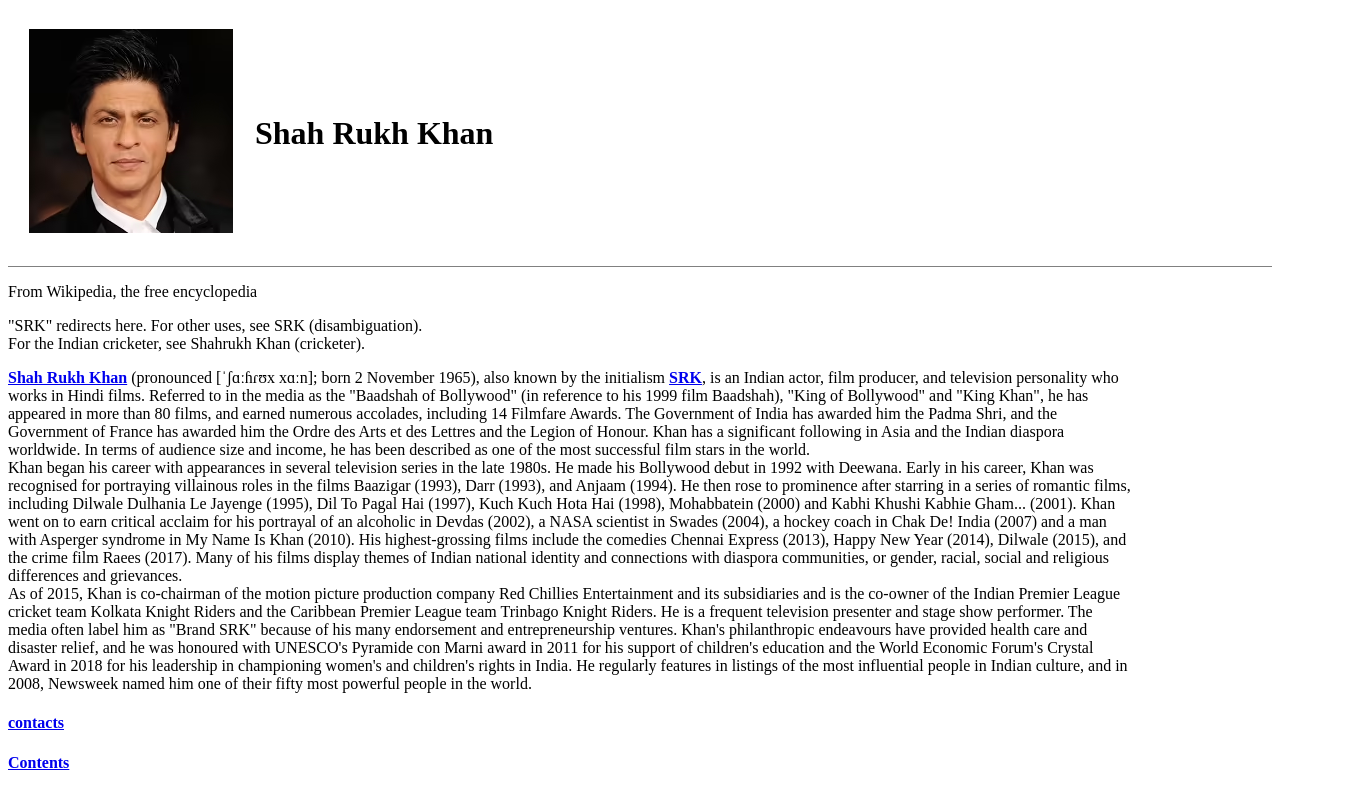
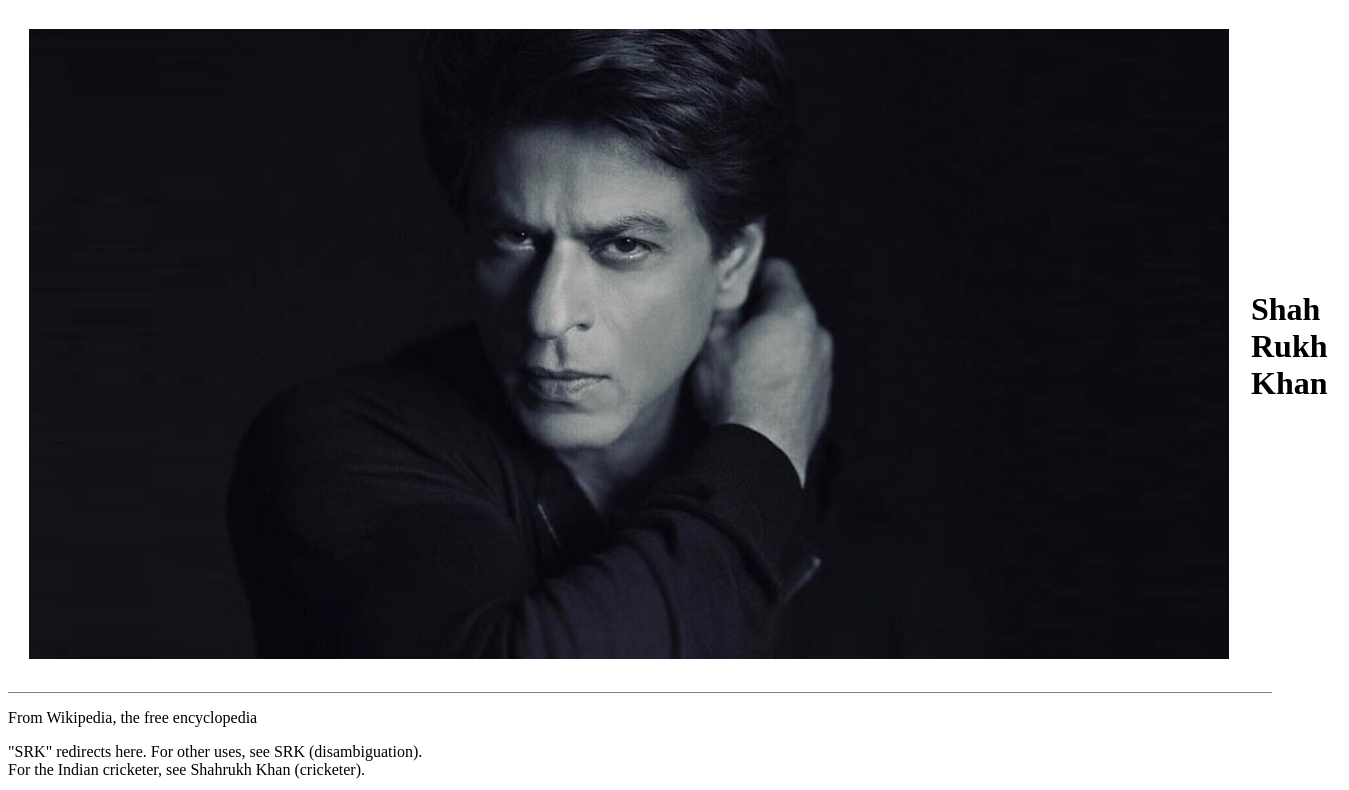
Before and after one commit to sandeepnatesan/srk, a plain HTML site: page index.html in a window 1280 px wide. Shown: the top 790 px of the page, 1349 px wide, since content can reach past the window. Drawn offline with Linux system fonts and the light colour scheme; files whose address does not match are found by name.

Commit message:
Update index.html

```diff
--- a/index.html
+++ b/index.html
@@ -10,7 +10,7 @@
 <body>
   <table cellspacing="20">
     <tr>
-      <td><img src="H:\Learn Programming\Web devoloper\Projects\SRK-Wikipedia site\Images\sharukh.avif" alt="I am SRK"></td>
+      <td><img src="H:\Learn Programming\Web devoloper\Projects\SRK-Wikipedia site\Images\sharukh.jpg" alt="I am SRK"></td>
       <td>
         <h1>Shah Rukh Khan</h1>
       </td>
```
